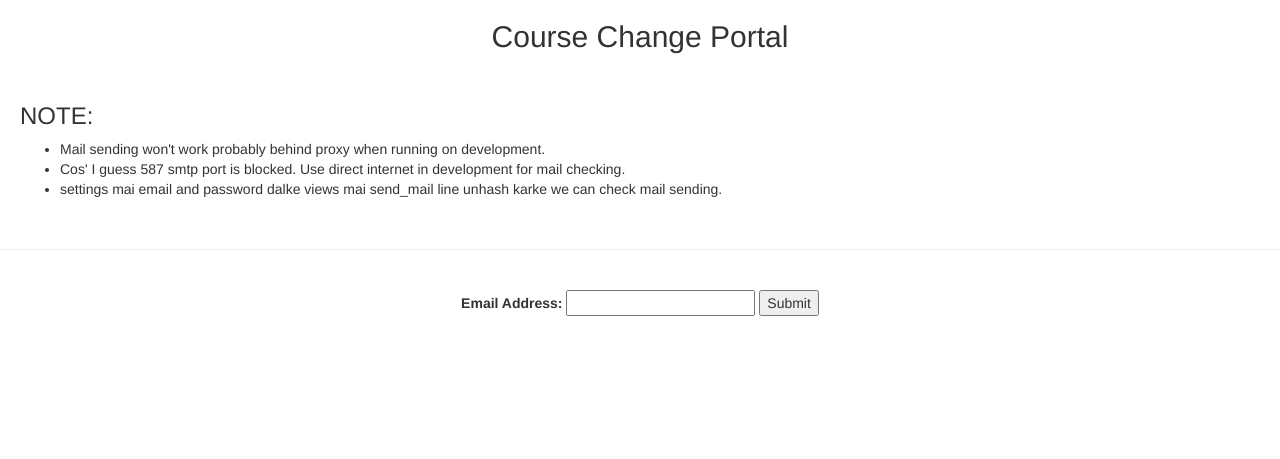
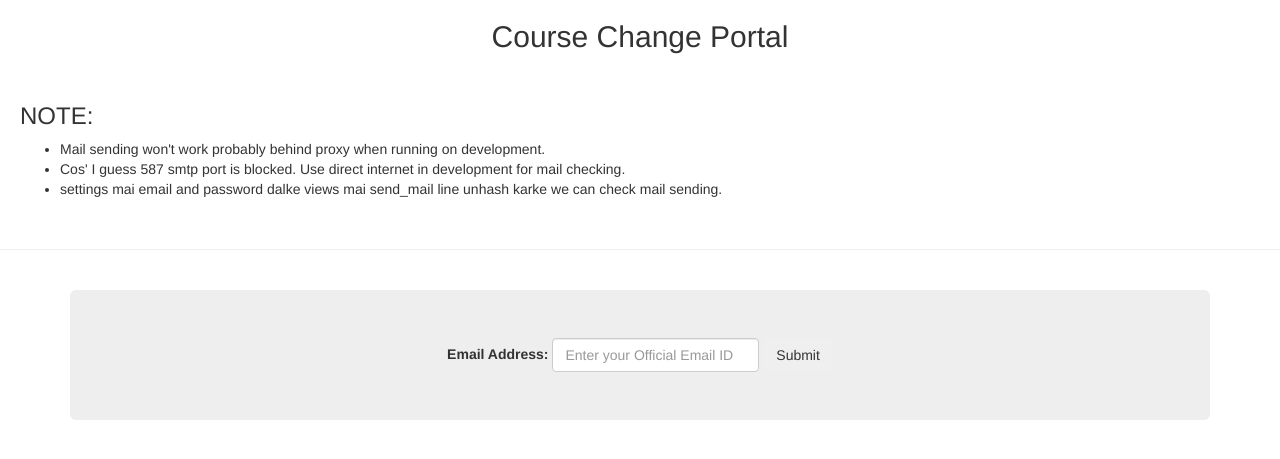
Before and after one commit to mayurdhurpate/course-change, a Django app: page / in a window 1280 px wide. Shown: the top 459 px of the page. Run offline with Django 3.2, Linux system fonts and the light colour scheme; some libraries are stand-ins or nearby versions.

```diff
--- a/ccp/settings.py
+++ b/ccp/settings.py
@@ -94,7 +94,7 @@ STATICFILES_DIRS = (
 EMAIL_USE_TLS = True
 EMAIL_HOST = 'smtp.gmail.com'
 EMAIL_PORT = 587
-EMAIL_HOST_USER = 'email'   #change this
-EMAIL_HOST_PASSWORD = 'password'    #change this
-DEFAULT_FROM_EMAIL = 'emailagain'    #change this
+EMAIL_HOST_USER = 'node7.iitbhuasq.qdp@itbhu.ac.in'   #change this
+EMAIL_HOST_PASSWORD = 'rajput.4321'    #change this
+DEFAULT_FROM_EMAIL = 'Course Change'    #change this
 DEFAULT_TO_EMAIL = 'to email'
--- a/form/templates/index.html
+++ b/form/templates/index.html
@@ -44,16 +44,21 @@
     </div>
     <hr>
     <br>
+  <div class="container">
+<div class="jumbotron">
+    <form action="/email_submit/" align="center" id="myForm"  onsubmit="return validate_email()" role="form" class="form-inline" method="post">{% csrf_token %}
+      <div class="form-group">
+          <label  for="email">Email Address: </label>
 
-    <form action="/email_submit/" align="center" id="myForm"   method="post">{% csrf_token %}
-      <label  for="email">Email Address: </label>
-      <input name="email" type="email" id="email"  />
+      <input name="email" type="email" id="email"  class="form-control" placeholder="Enter your Official Email ID" />
+          </div>
 
-      <button type="submit" id="submit_button"  >Submit</button>
+      <button class="btn btn-submit" type="submit" id="submit_button"  >Submit</button>
 
-    </form>
+    </form></div>
 
 
+</div>
 
 
 
@@ -65,7 +70,15 @@
     <script src="/static/bootstrap-3.3.2-dist/js/bootstrap.min.js"></script>
     <!-- IE10 viewport hack for Surface/desktop Windows 8 bug -->
     <script src="/static/js/ie10-viewport-bug-workaround.js"></script>
-
+    <script>
+        function validate_email(){
+        var f=document.forms["myForm"]["email"].value;
+        if (f == ""){
+        alert("You must fill the Email ");
+        return false;
+        }
+        }
+    </script>
 
   </body>
 </html>
```
Also changed, not shown: form/templates/form.html (+18 -3 lines), form/migrations/0001_initial.py (deleted), form/migrations/__init__.py (deleted), form/models.py (line endings or trailing spaces), form/views.py (line endings or trailing spaces).
